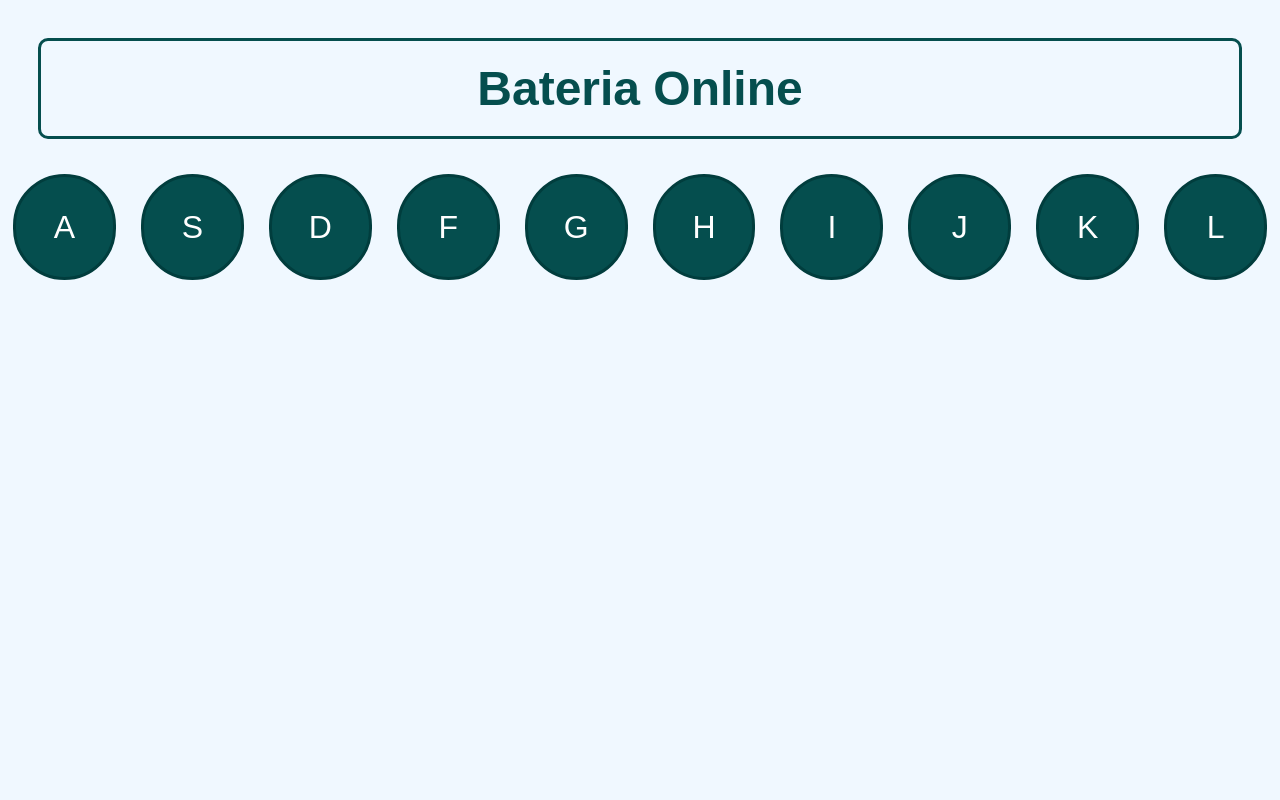
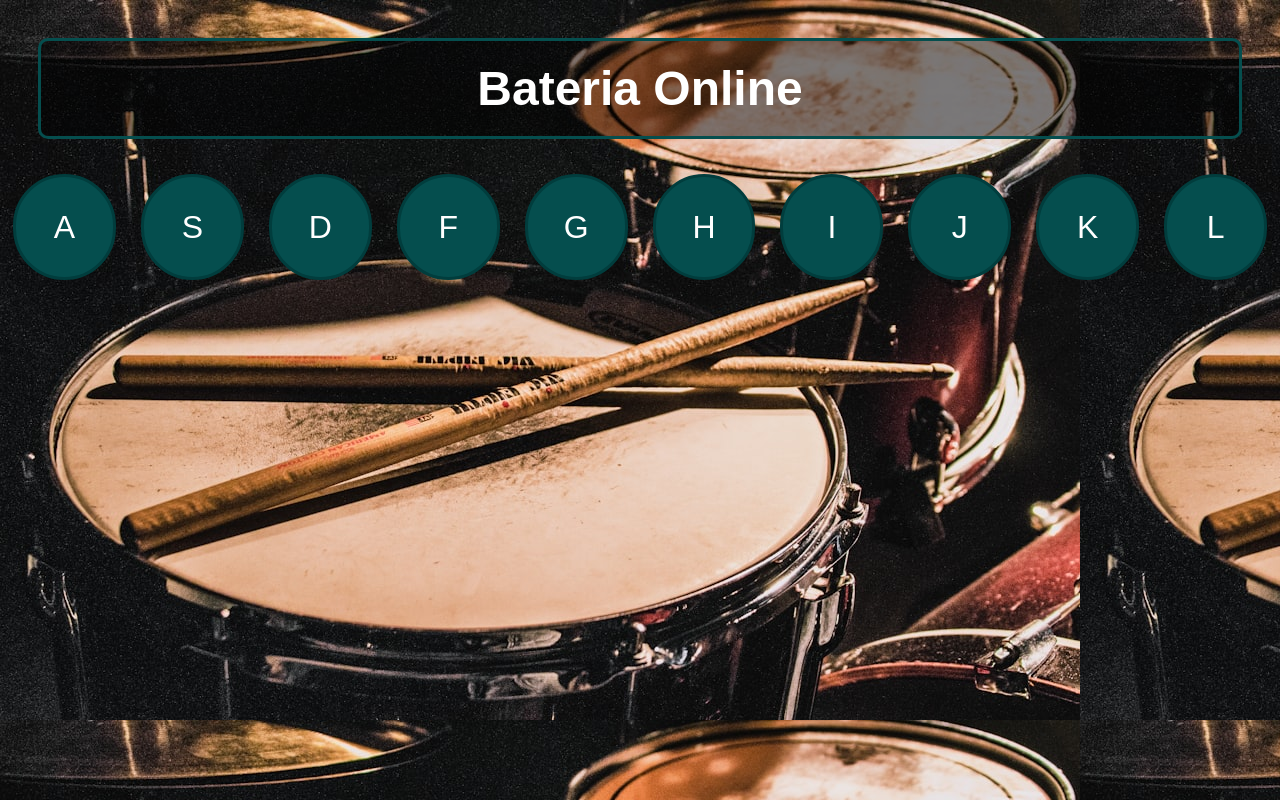
Before and after one commit to graziyye/bateria, a plain HTML site: page index.html in a window 1280 px wide. Drawn offline with Linux system fonts and the light colour scheme.

Commit message:
background image

```diff
--- a/style.css
+++ b/style.css
@@ -1,12 +1,17 @@
 *{
     font-family: Arial, Helvetica, sans-serif;
-    background-color: aliceblue;
+}
+
+body{
+    background-image: url(./bateria.jpeg);
+
 }
 
 
 .title{
     font-weight: bold;
-    color: rgb(5, 78, 78);
+    background-color: rgba(0, 0, 0, 0.479);
+    color: rgb(255, 255, 255);
     text-align: center;
     font-size: 3rem;
     border-style:  solid;
```
Also changed, not shown: bateria.jpeg (added).
